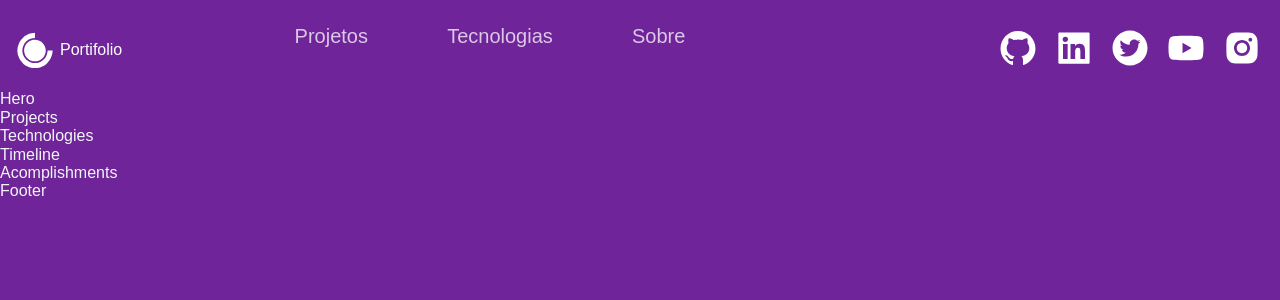
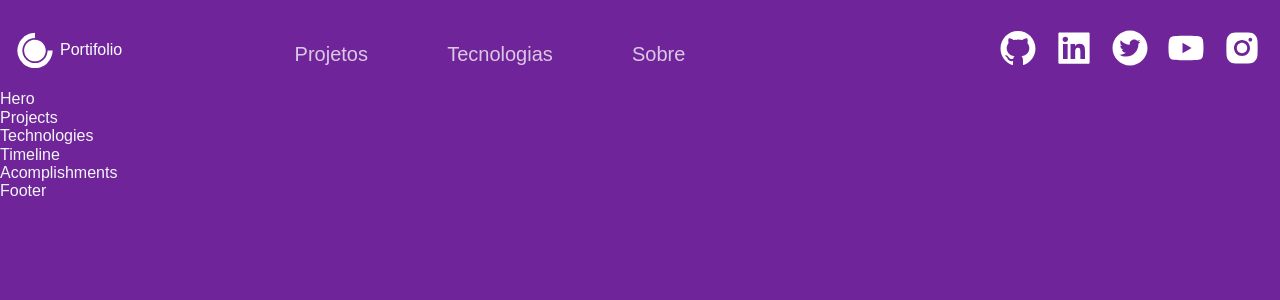
Before and after one commit to israelcena/mynewportfolio, a Next.js app: page / in a window 1280 px wide. Shown: the top 300 px of the page. Built offline with nearby package versions, Linux system fonts and the light colour scheme.

Commit message:
include margin top in navbar

```diff
--- a/src/components/Header/HeaderStyles.js
+++ b/src/components/Header/HeaderStyles.js
@@ -17,6 +17,11 @@ export const Container = styled.div`
     grid-row-gap: 0.5rem;
   }
 `;
+
+export const Span = styled.span`
+  font-size: 2rem;
+`;
+
 export const Div1 = styled.div`
   grid-area: 1 / 1 / 2 / 2;
   display: flex;
@@ -30,6 +35,7 @@ export const Div2 = styled.div`
   grid-area: 1 / 2 / 2 / 4;
   display: flex;
   justify-content: space-around;
+  margin-top: 1.8rem;
   @media ${(props) => props.theme.breakpoints.sm} {
     grid-area: 2 / 2 / 3 / 5;
   }
```
